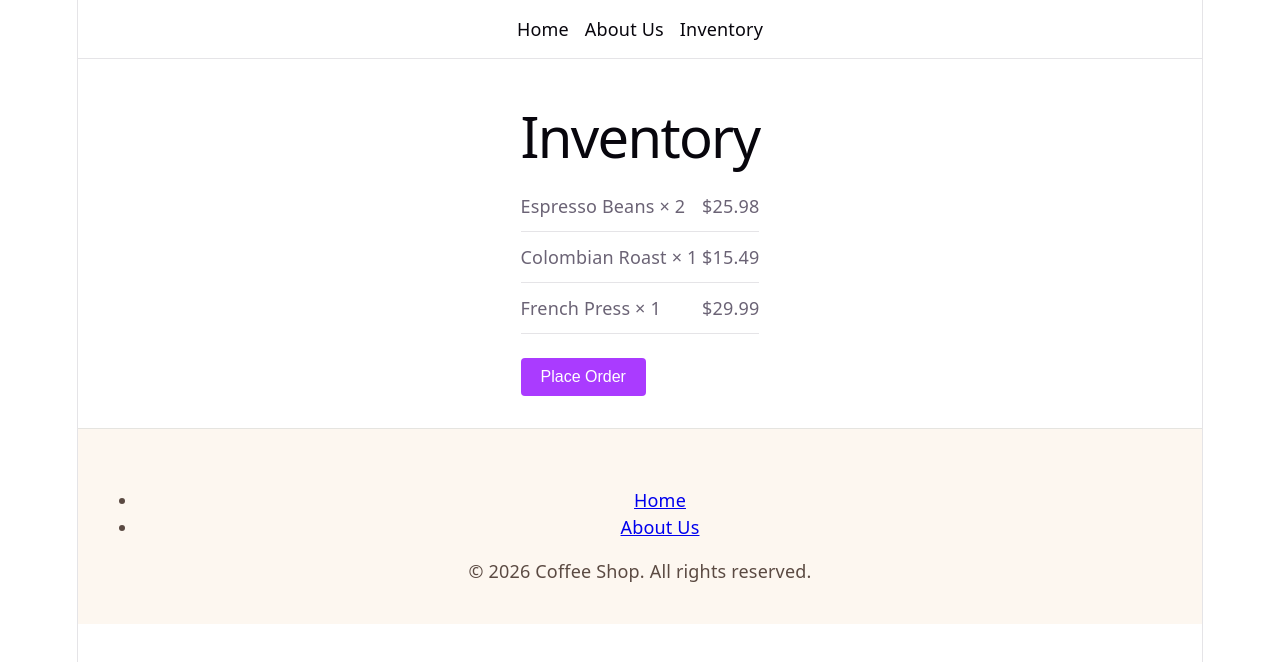
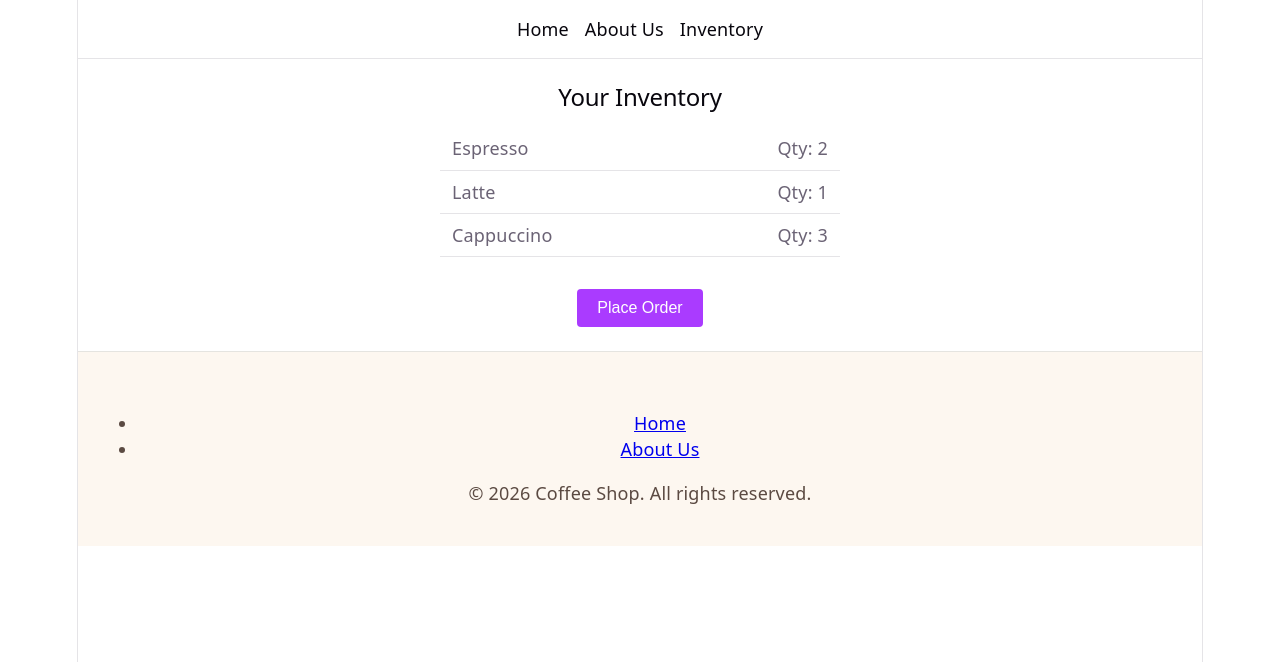
Before and after one commit to kabilhussain/N8NTestProject, a React (Vite) app in the folder my-react-app/: page /inventory in a window 1280 px wide. Shown: the top 662 px of the page. Built offline with nearby package versions, Linux system fonts and the light colour scheme.

Commit message:
feat: exports default Inventory, imported by App.jsx; displa (#8)

```diff
--- a/my-react-app/src/components/Inventory.jsx
+++ b/my-react-app/src/components/Inventory.jsx
@@ -1,65 +1,77 @@
-import React from 'react'
+import React, { useState } from 'react'
 
-function Inventory() {
+export default function Inventory() {
+  const [orderPlaced, setOrderPlaced] = useState(false)
+
   const products = [
-    { id: 1, name: 'Espresso Beans', quantity: 2, price: 12.99 },
-    { id: 2, name: 'Colombian Roast', quantity: 1, price: 15.49 },
-    { id: 3, name: 'French Press', quantity: 1, price: 29.99 }
+    { id: 1, name: 'Espresso', quantity: 2 },
+    { id: 2, name: 'Latte', quantity: 1 },
+    { id: 3, name: 'Cappuccino', quantity: 3 },
   ]
 
   const handlePlaceOrder = () => {
-    alert('Your order has been placed!')
+    setOrderPlaced(true)
   }
 
   const listStyle = {
     listStyle: 'none',
     padding: 0,
-    margin: 0
+    maxWidth: '400px',
+    margin: '16px auto',
   }
 
   const itemStyle = {
     display: 'flex',
     justifyContent: 'space-between',
-    padding: '12px 0',
-    borderBottom: '1px solid var(--border)'
-  }
-
-  const containerStyle = {
-    maxWidth: '600px',
-    margin: '32px auto',
-    padding: '0 16px',
-    textAlign: 'left'
+    padding: '8px 12px',
+    borderBottom: '1px solid var(--border)',
   }
 
   const buttonStyle = {
-    marginTop: '24px',
     padding: '10px 20px',
+    fontSize: '16px',
     background: 'var(--accent)',
-    color: 'var(--bg)',
+    color: '#fff',
     border: 'none',
     borderRadius: '4px',
     cursor: 'pointer',
-    fontSize: '16px'
+    marginTop: '16px',
   }
 
   return (
-    <div style={containerStyle}>
-      <h1>Inventory</h1>
+    <div style={{ padding: '24px', textAlign: 'center' }}>
+      {!orderPlaced ? (
+        <>
+          <h2>Your Inventory</h2>
           <ul style={listStyle}>
-        {products.map(product => (
-          <li key={product.id} style={itemStyle}>
-            <span>
-              {product.name} &times; {product.quantity}
-            </span>
-            <span>${(product.price * product.quantity).toFixed(2)}</span>
+            {products.map((prod) => (
+              <li key={prod.id} style={itemStyle}>
+                <span>{prod.name}</span>
+                <span>Qty: {prod.quantity}</span>
               </li>
             ))}
           </ul>
           <button style={buttonStyle} onClick={handlePlaceOrder}>
             Place Order
           </button>
+        </>
+      ) : (
+        <>
+          <h2>Order Getting Prepared</h2>
+          <ul style={listStyle}>
+            {products.map((prod) => (
+              <li key={prod.id} style={itemStyle}>
+                <span>
+                  {prod.name} x {prod.quantity}
+                </span>
+                <span style={{ fontStyle: 'italic', color: 'var(--accent)' }}>
+                  In Progress
+                </span>
+              </li>
+            ))}
+          </ul>
+        </>
+      )}
     </div>
   )
 }
-
-export default Inventory
```
Lines whose indentation alone changed are shown as unchanged.
